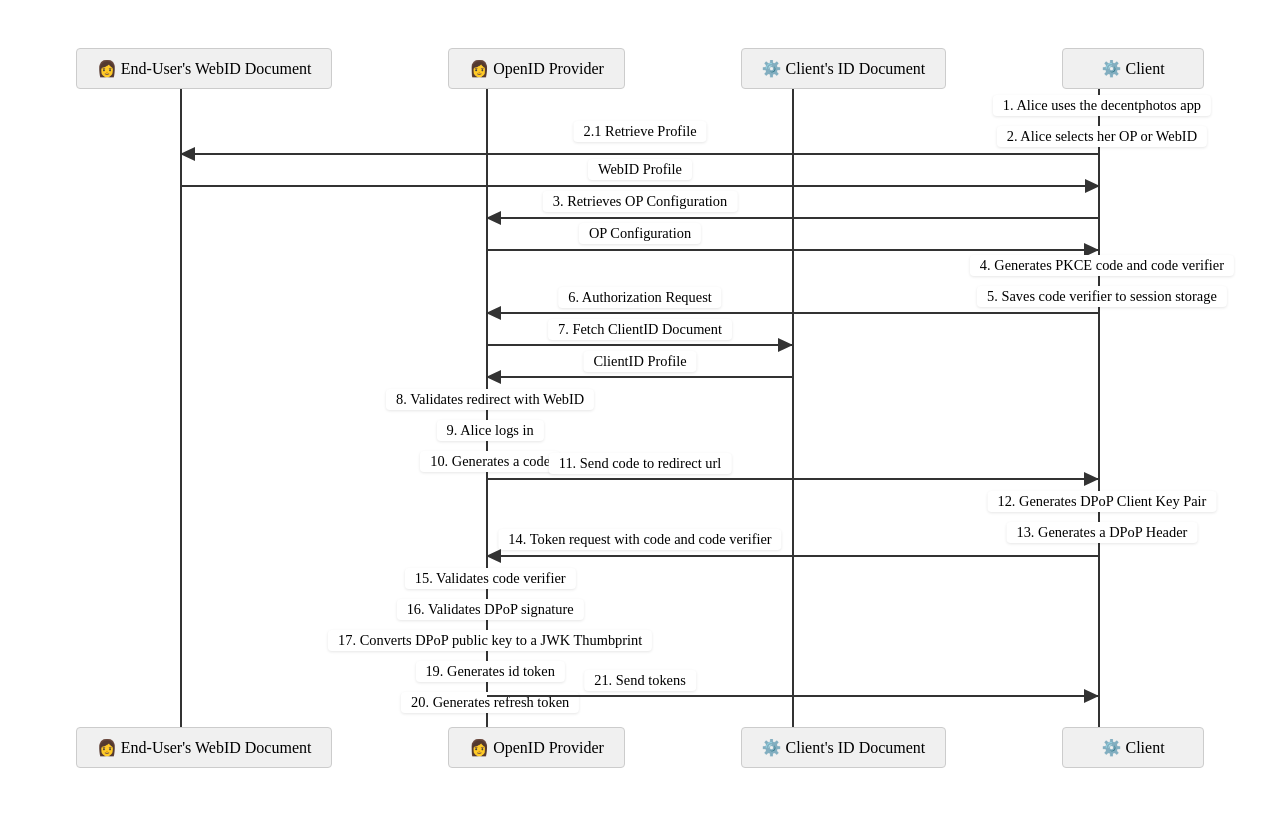
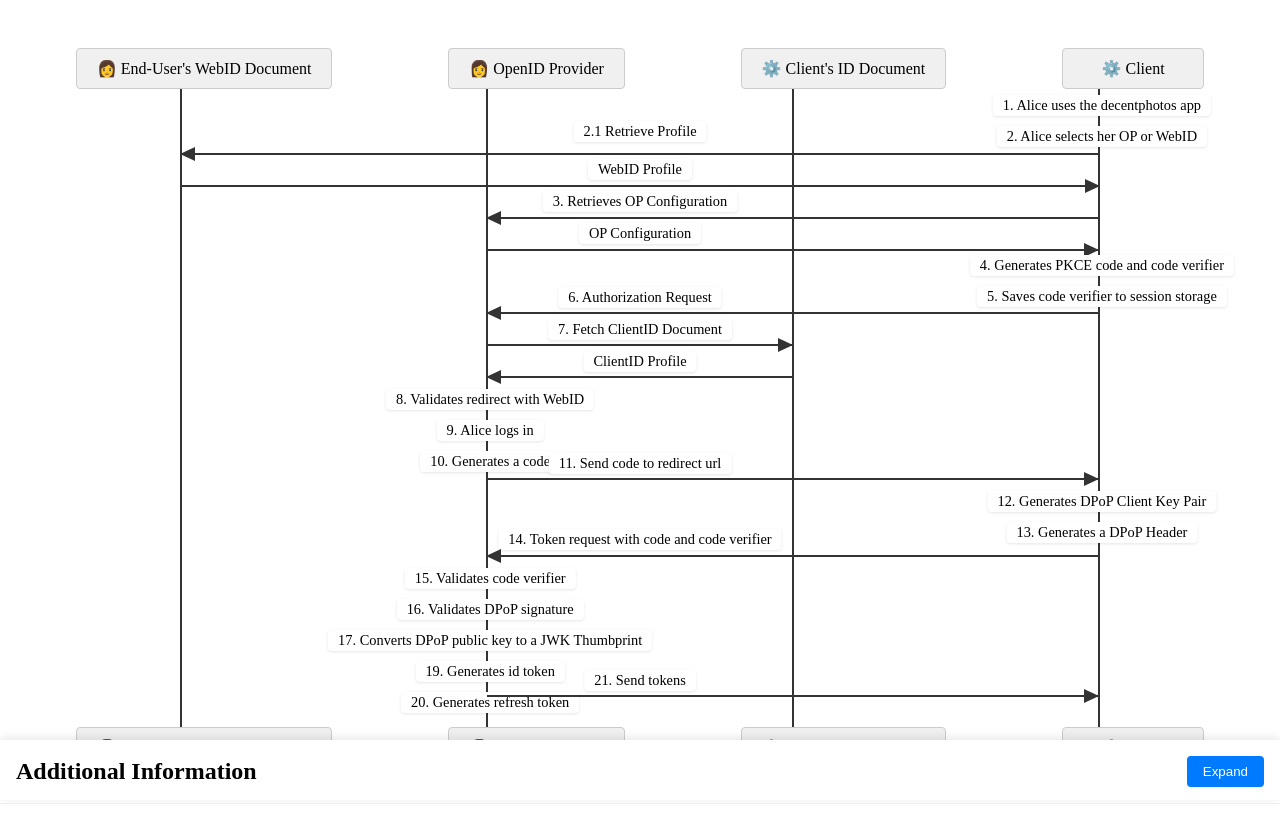
Before and after one commit to mornemaritz/solid-oidc-visualiser, a website: page src/index.html in a window 1280 px wide. Drawn offline with Linux system fonts and the light colour scheme.

Commit message:
expandable lower section

```diff
--- a/src/css/styles.css
+++ b/src/css/styles.css
@@ -285,3 +285,58 @@
     text-align: center;
     box-shadow: 0 1px 3px rgba(0,0,0,0.1);
 }
+
+/* Expandable Content Styles */
+
+.expandable-content {
+    position: fixed;
+    bottom: 0;
+    left: 0;
+    right: 0;
+    background: white;
+    box-shadow: 0 -2px 10px rgba(0,0,0,0.1);
+    transition: height 0.3s ease;
+    height: 60px;
+    z-index: 1000;
+}
+
+.expandable-content.expanded {
+    height: 50vh;
+}
+
+.expand-header {
+    display: flex;
+    justify-content: space-between;
+    align-items: center;
+    padding: 1rem;
+    border-bottom: 1px solid #eee;
+}
+
+.expand-header h2 {
+    margin: 0;
+}
+
+.content {
+    padding: 1rem;
+    overflow-y: auto;
+    height: calc(100% - 60px);
+    opacity: 0;
+    transition: opacity 0.2s ease;
+}
+
+.expanded .content {
+    opacity: 1;
+}
+
+#expand-toggle {
+    padding: 0.5rem 1rem;
+    background: #007bff;
+    color: white;
+    border: none;
+    border-radius: 4px;
+    cursor: pointer;
+}
+
+#expand-toggle:hover {
+    background: #0056b3;
+}
--- a/src/index.html
+++ b/src/index.html
@@ -91,6 +91,15 @@
             <div class="block" id="block8">⚙️ Client</div>
         </div>
     </div>
+    <div id="expandable-content" class="expandable-content">
+        <div class="expand-header">
+            <h2>Additional Information</h2>
+            <button id="expand-toggle">Expand</button>
+        </div>
+        <div class="content">
+            <p>Your content goes here...</p>
+        </div>
+    </div>
     <script src="js/main.js"></script>
 </body>
 </html>
--- a/src/js/main.js
+++ b/src/js/main.js
@@ -10,3 +10,13 @@
 //         });
 //     });
 // });
+
+document.addEventListener('DOMContentLoaded', function() {
+    const expandableContent = document.getElementById('expandable-content');
+    const expandToggle = document.getElementById('expand-toggle');
+
+    expandToggle.addEventListener('click', function() {
+        expandableContent.classList.toggle('expanded');
+        expandToggle.textContent = expandableContent.classList.contains('expanded') ? 'Collapse' : 'Expand';
+    });
+});
```
